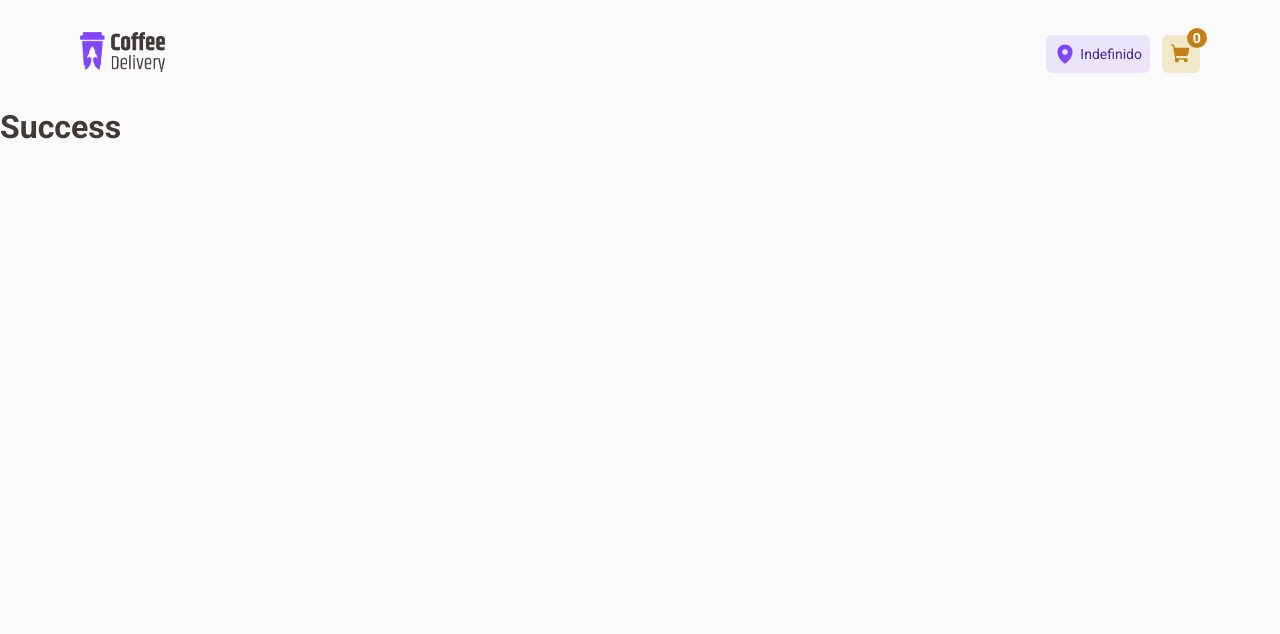
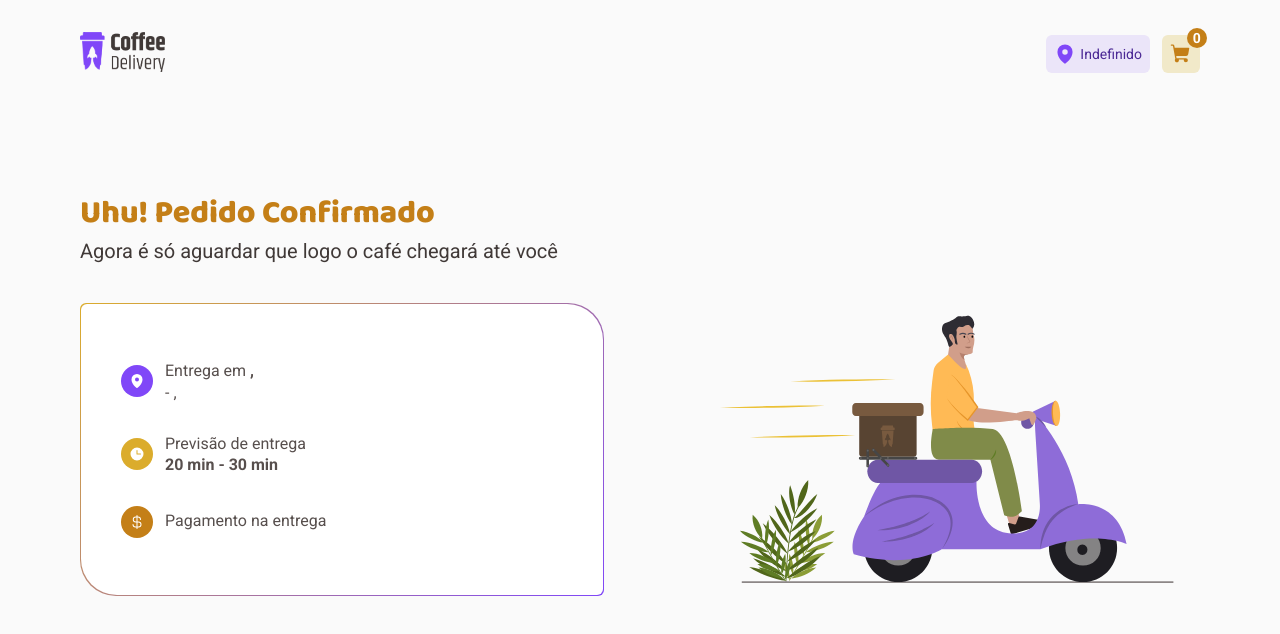
Before and after one commit to euhenriqueferreira/coffee-delivery, a React (Vite) app: page /success in a window 1280 px wide. Shown: the top 634 px of the page. Built offline with nearby package versions, Linux system fonts and the light colour scheme.

Commit message:
Success page working

```diff
--- a/src/pages/Checkout/index.tsx
+++ b/src/pages/Checkout/index.tsx
@@ -37,10 +37,9 @@ export function Checkout() {
 
         setUserAddressData(userAdressData)
 
-        reset()
-
         if (paymentMethod) {
-            navigate('/thanks')
+            reset()
+            navigate('/success')
         }
     }
 
--- a/src/pages/Success.tsx
+++ /dev/null
@@ -1,5 +0,0 @@
-export function Success() {
-    return (
-        <h1>Success</h1>
-    )
-}
--- /dev/null
+++ b/src/pages/Success/index.tsx
@@ -0,0 +1,70 @@
+import { Clock, CurrencyDollar, MapPin } from 'phosphor-react';
+import { useContext } from 'react';
+import successIllustration from '../../assets/success.svg';
+import { CoffeesContext } from '../../contexts/CoffeesContext';
+import { SuccessContainer } from "./styles";
+
+export function Success() {
+    const { userAddressData, paymentMethod } = useContext(CoffeesContext)
+
+    const street = userAddressData && userAddressData.street
+    const number = userAddressData && userAddressData.houseNumber
+    const district = userAddressData && userAddressData.district
+    const city = userAddressData && userAddressData.city
+    const uf = userAddressData && userAddressData.uf
+
+
+    return (
+        <SuccessContainer>
+            <h1>Uhu! Pedido Confirmado</h1>
+            <p>Agora é só aguardar que logo o café chegará até você</p>
+
+            <section>
+                <div className='infos-wrapper'>
+                    <ul>
+                        <li>
+                            <div>
+                                <MapPin size={16} weight='fill' />
+                            </div>
+                            <p>
+                                <span>
+                                    Entrega em <strong>{street}, {number}</strong>
+                                </span>
+                                <span>
+                                    {district} - {city}, {uf}
+                                </span>
+                            </p>
+                        </li>
+                        <li>
+                            <div>
+                                <Clock size={16} weight='fill' />
+                            </div>
+                            <p>
+                                <span>
+                                    Previsão de entrega
+                                </span>
+                                <span>
+                                    <strong>20 min - 30 min</strong>
+                                </span>
+                            </p>
+                        </li>
+                        <li>
+                            <div>
+                                <CurrencyDollar size={16} weight='fill' />
+                            </div>
+                            <p>
+                                <span>
+                                    Pagamento na entrega
+                                </span>
+                                <span>
+                                    <strong>{paymentMethod}</strong>
+                                </span>
+                            </p>
+                        </li>
+                    </ul>
+                </div>
+                <img src={successIllustration} />
+            </section>
+        </SuccessContainer >
+    )
+}
--- /dev/null
+++ b/src/pages/Success/styles.ts
@@ -0,0 +1,105 @@
+import styled from "styled-components";
+
+export const SuccessContainer = styled.main`
+    width: 100%;
+    max-width: 1120px;
+    margin: 0 auto 15rem auto;
+
+    margin-top: 5rem;
+
+    h1{
+        font-size: 2rem;
+        color: ${props => props.theme["yellow-dark"]};
+        font-weight: 800;
+
+        font-family: 'Baloo 2';
+    }
+
+    p{
+        font-size: 1.25rem;
+        font-weight: 400;
+        color: ${props => props.theme["base-subtitle"]};
+    }
+
+    section{
+        margin-top: 2.5rem;
+
+        display: flex;
+        gap: 6.5rem;
+
+        div.infos-wrapper{
+            width: 526px;
+
+            padding: 1px;
+            border-radius: 6px 36px 6px 36px;
+            background: linear-gradient(135deg, rgba(219,172,44,1) 0%, rgba(128,71,248,1) 100%);
+
+            & > ul{
+                height: 100%;
+                background-color: ${props => props.theme.white};
+                border-radius: inherit;
+
+                padding: 2.5rem;
+
+                display: flex;
+                flex-direction: column;
+                justify-content: center;
+                gap: 2rem;
+
+                li{
+                    display: flex;
+                    align-items: center;
+                    gap: 0.75rem;
+
+                    list-style: none;
+
+                    & > div{
+                        width: 2rem;
+                        height: 2rem;
+                        border-radius: 9999px;
+
+                        display: flex;
+                        align-items: center;
+                        justify-content: center;
+
+                        svg{
+                            color: ${props => props.theme.white};
+                        }
+                    }
+
+                    &:nth-of-type(1){
+                        & > div{
+                            background: ${props => props.theme.purple};
+                        }
+                    }
+
+                    &:nth-of-type(2){
+                        & > div{
+                            background: ${props => props.theme.yellow};
+                        }
+                    }
+
+                    &:nth-of-type(3){
+                        & > div{
+                            background: ${props => props.theme["yellow-dark"]};
+                        }
+                    }
+
+                    p{
+                        font-size: 1rem;
+                        color: ${props => props.theme["base-text"]};
+                        font-weight: 400;
+                        display: flex;
+                        flex-direction: column;
+                        align-items: flex-start;
+                        gap: 0.15rem;
+                    }
+                }
+            }
+        }
+    }
+
+
+
+
+`
```
Also changed, not shown: src/assets/success.png (added), src/assets/success.svg (added).
